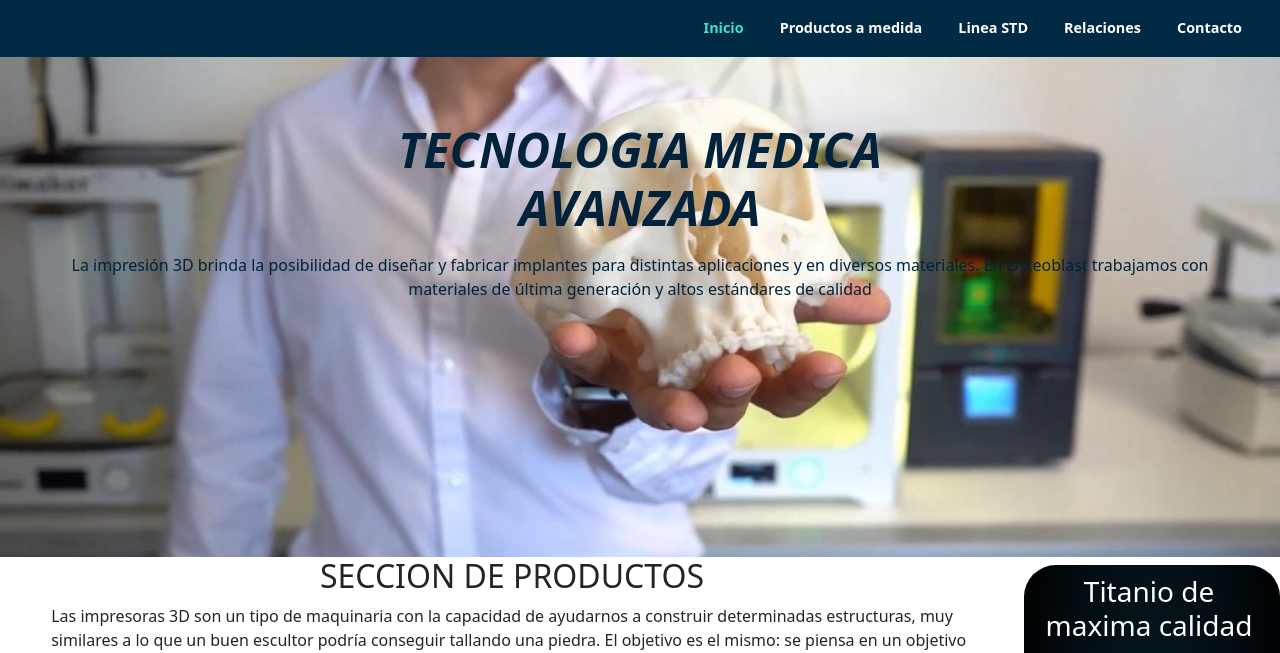
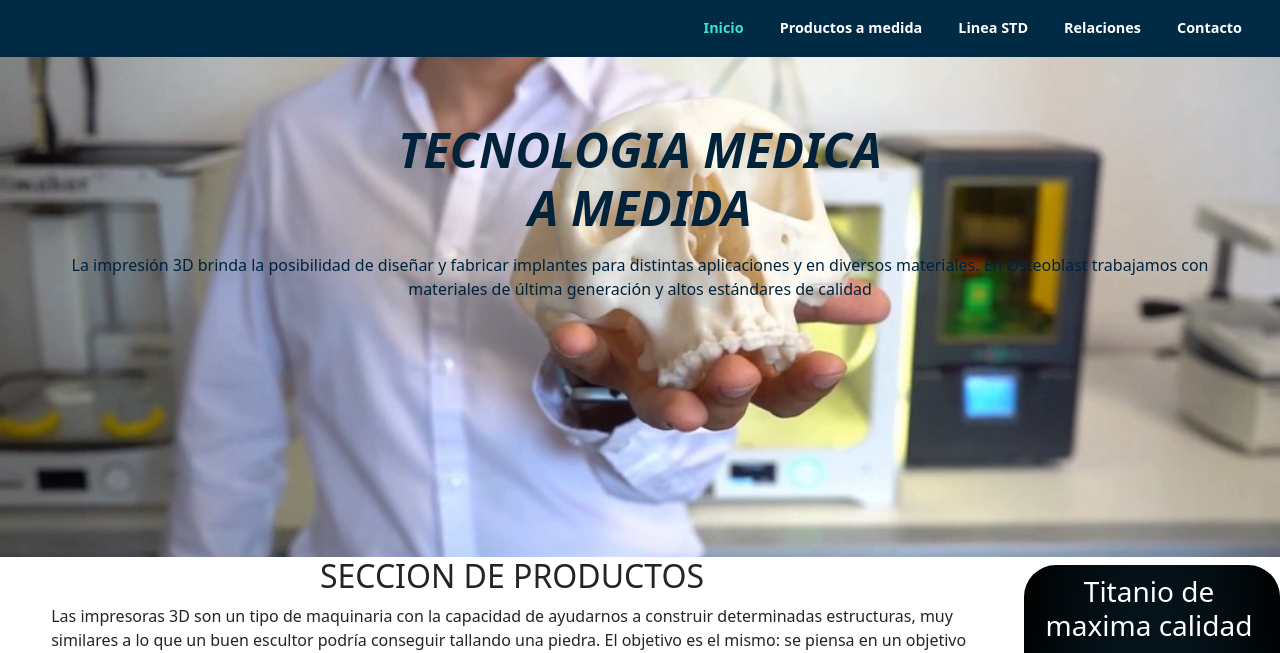
Before and after one commit to sebagn/osteoblast-web, a website: page index.html in a window 1280 px wide. Shown: the part 46-699 px from the top of the page. Drawn offline with nearby package versions, Linux system fonts and the light colour scheme.

Commit message:
cambie h1 index

```diff
--- a/index.html
+++ b/index.html
@@ -49,7 +49,7 @@
     </header>
 
     <section class="bienvenida">
-        <h1 class="bienvenida__titulo animacion__aparecer--2s">Tecnologia Medica <br> Avanzada</h1>
+        <h1 class="bienvenida__titulo animacion__aparecer--2s">Tecnologia Medica <br> a medida</h1>
         <div class="bienvenida__foto">
             <p class="bienvenida__p animacion__aparecer--4s">La impresión 3D brinda la posibilidad de diseñar y fabricar implantes para distintas aplicaciones y en diversos materiales. En Osteoblast trabajamos con materiales de última generación y altos estándares de calidad</p>
         </div>
```
